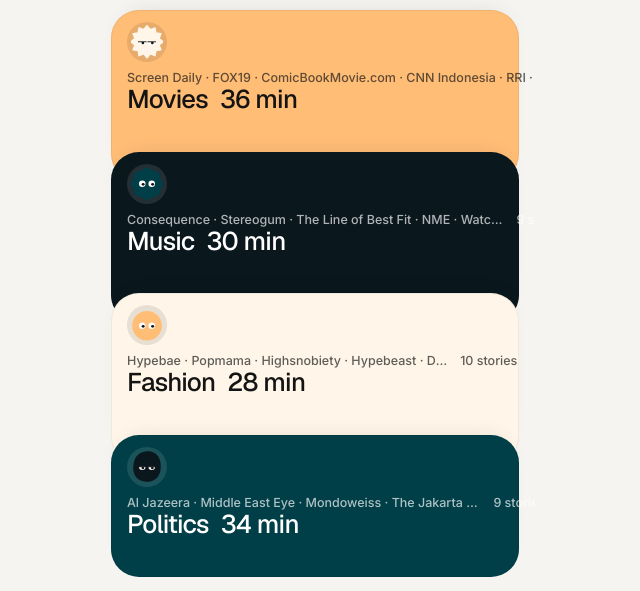
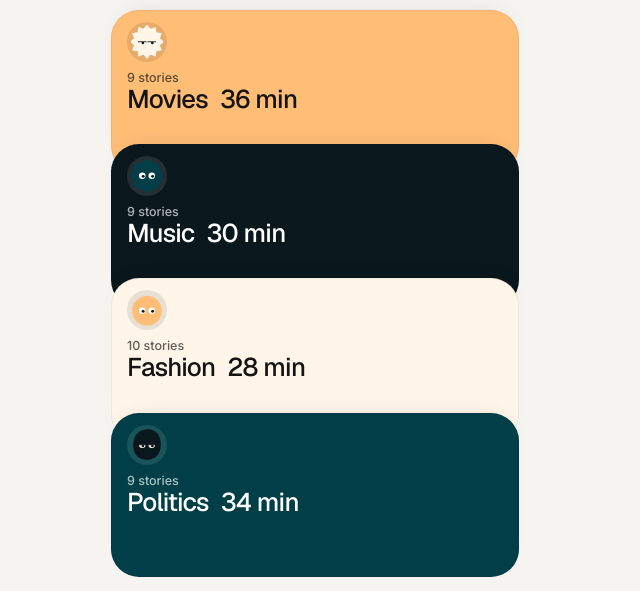
Before and after one commit to the-muscular/daily-stack, a plain HTML site: page index.html in a window 1280 px wide. Shown: the part 209-800 px from the top of the page, without its empty margins (325-965 px from the left). Drawn offline with nearby package versions, Linux system fonts and the light colour scheme.

Commit message:
Equal card heights, no sources on home cards

```diff
--- a/index.html
+++ b/index.html
@@ -103,7 +103,7 @@ a { color: inherit; }
 }
 
 .stack {
-  flex: 1; min-height: 0; margin-top: clamp(10px, 2vh, 18px);
+  flex: 1; min-height: 0; margin-top: clamp(10px, 2vh, 18px); padding-bottom: 30px;   /* room for the last card's full height */
   display: grid; grid-template-rows: repeat(4, minmax(0, 1fr)); grid-template-columns: minmax(0, 1fr);
 }
 .tcard {
@@ -114,7 +114,6 @@ a { color: inherit; }
   box-shadow: 0 0 0 1px rgba(0,0,0,.06) inset, 0 -10px 24px -16px var(--shadow);
   transition: transform .25s ease;
 }
-.tcard:last-child { height: 100%; }   /* every card shows the same visible height */
 .tcard:hover { transform: translateY(-3px); }
 .tcard:active { transform: translateY(-1px) scale(.995); }
 .tc-top { display: flex; align-items: center; gap: 8px; }
@@ -579,7 +578,7 @@ function renderHome() {
             <span class="badge">${mascot(t.shape, t.m, t.sleepy, false)}</span>
             ${r ? `<span class="progress-pill ${r === t.stories.length ? 'full' : ''}">${r} of ${t.stories.length} read</span>` : ''}
           </div>
-          <div class="tc-row small"><span>${esc([...new Set(t.stories.map(s => s.src))].join(' · ')) || 'Nothing today'}</span><span>${t.stories.length} stories</span></div>
+          <div class="tc-row small"><span>${t.stories.length ? `${t.stories.length} stories` : 'Nothing today'}</span></div>
           <div class="tc-row big"><span>${t.name}</span><span>${mins(t.stories)} min</span></div>
         </button>`;
       }).join('')}
```
